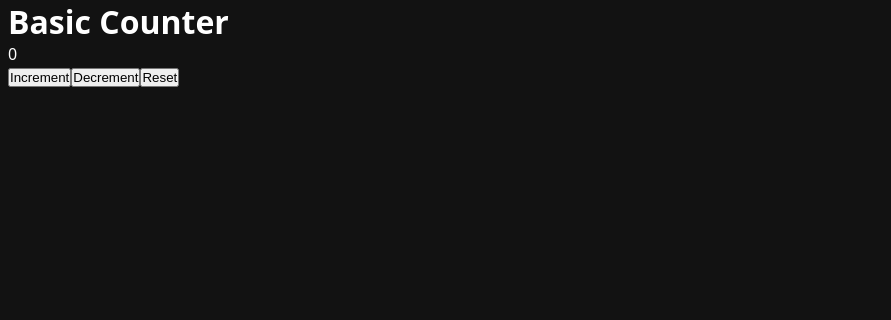
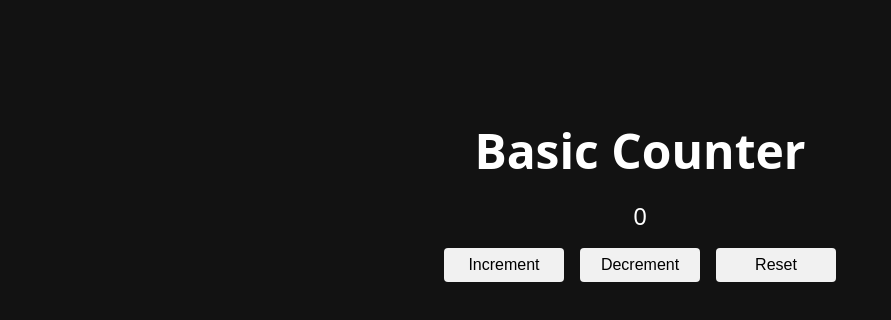
Before and after one commit to Espadv69/useState-Basics, a React (Vite) app in the folder BasicCounter/: page / in a window 1280 px wide. Shown: the top 320 px of the page, without its empty margins (0-891 px from the left). Built offline with nearby package versions, Linux system fonts and the light colour scheme; the HTML template or start-up script is replaced by a standard one.

Commit message:
Add CSS styles for Counter component layout and button design

```diff
--- a/BasicCounter/src/components/Counter.css
+++ b/BasicCounter/src/components/Counter.css
@@ -0,0 +1,37 @@
+.counter {
+  height: 50dvh;
+
+  display: flex;
+  flex-direction: column;
+  justify-content: center;
+  align-items: center;
+  gap: 1rem;
+}
+
+.counter h1 {
+  font-size: 3rem;
+}
+
+.counter p {
+  font-size: 1.5rem;
+}
+
+.btns {
+  display: flex;
+  justify-content: center;
+  flex-wrap: wrap;
+  gap: 1rem;
+}
+
+.btns button {
+  font-size: 1rem;
+  cursor: pointer;
+
+  padding: 0.5rem 1rem;
+  width: 120px;
+
+  border: none;
+  border-radius: 0.25rem;
+
+  background-color: #f1f1f1;
+}
```
